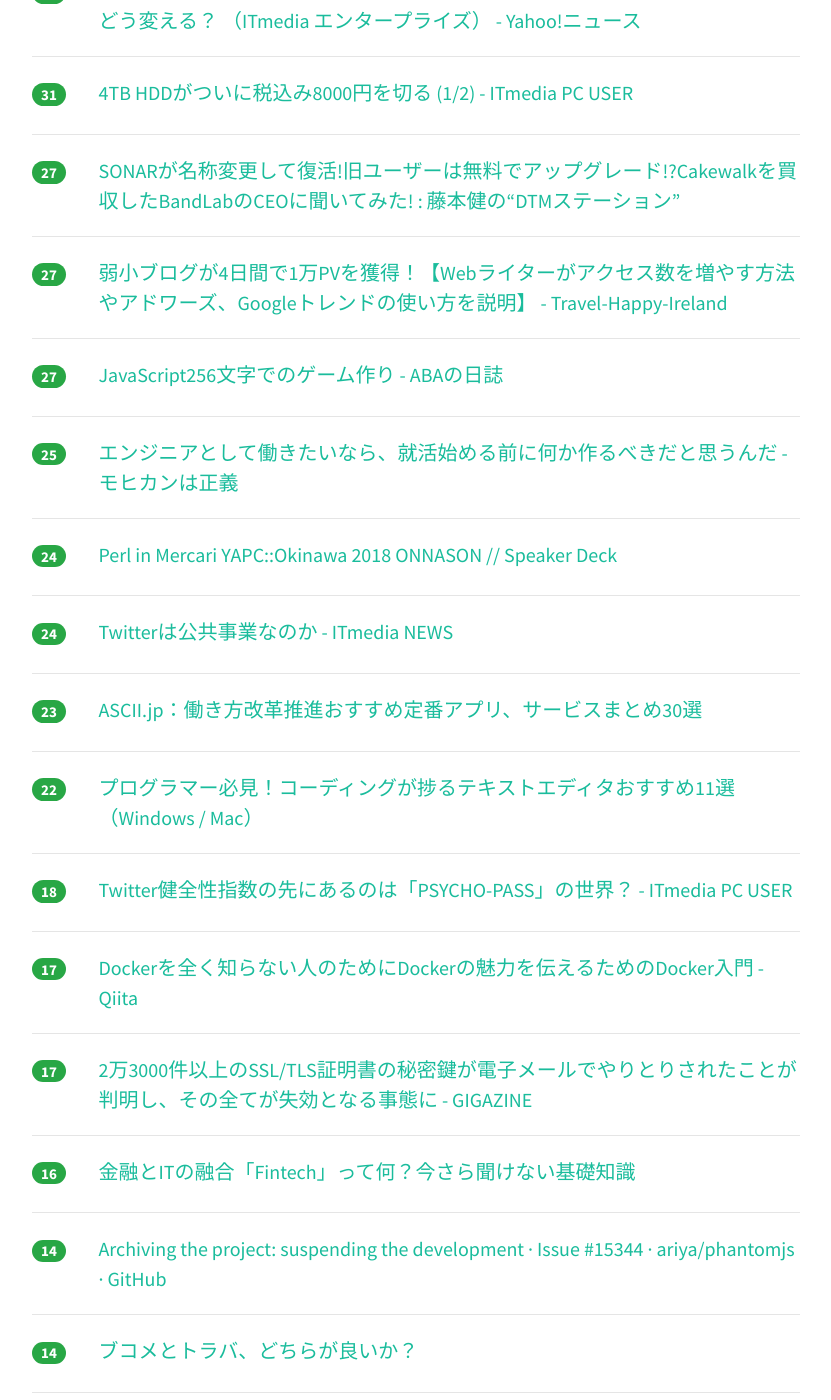
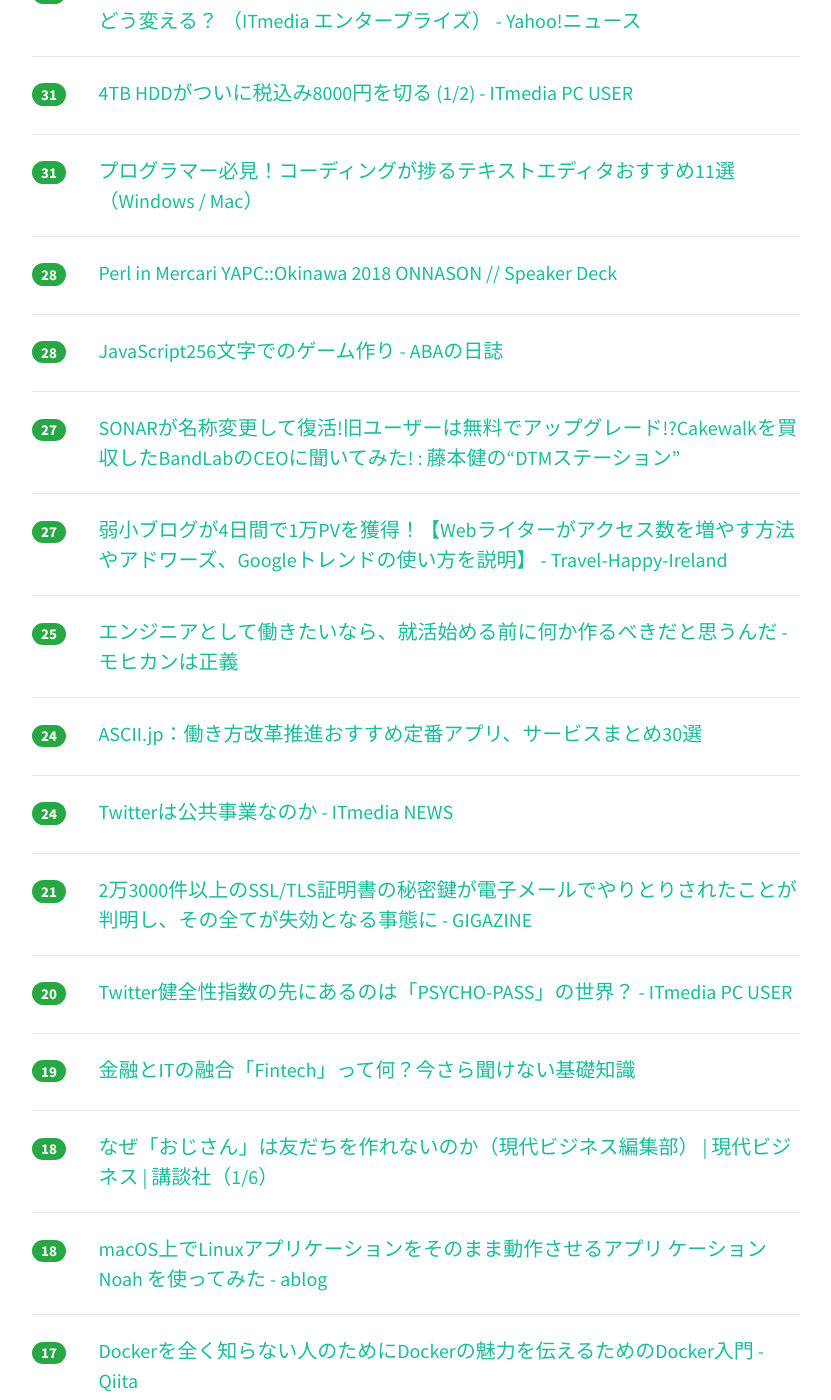
Before and after one commit to yatta47/hatena-matome-site, a Jekyll site: the page built from _posts/2018-03-04-hatena.md, in a window 1280 px wide and 1400 px high, scrolled down 1677 px. Shown: the whole window, without its empty margins (224-1055 px from the left). Built offline with Jekyll 4.4.1, drawn with Linux system fonts in a browser that asks for light colours; nearby versions of some CDN libraries; some of the changed text lies outside the part shown.

Commit message:
Updated 2018-03-04

```diff
--- a/_posts/2018-03-04-hatena.md
+++ b/_posts/2018-03-04-hatena.md
@@ -1,38 +1,38 @@
 ---
 layout: post
 title:  "2018-03-04 はてぶIT"
-date:   2018-03-04 18:03:06
+date:   2018-03-04 19:02:56
 tags: [it-hotentry]
 ---
-36 件のデータあり
+38 件のデータあり
 
 <hr><div class="row">
-<div class="col-1"><span class="badge badge-pill badge-success h2">261</span></div>
+<div class="col-1"><span class="badge badge-pill badge-success h2">281</span></div>
 <div class="col-11"><a href='https://togetter.com/li/1204933' target='_blank'>新卒説明会の応募での学歴フィルター・性別フィルターの存在を就活生がTwitterで告発→該当企業がフィルターを解除 - Togetter</a></div>
 </div>
 <hr>
 <div class="row">
-<div class="col-1"><span class="badge badge-pill badge-success h2">235</span></div>
+<div class="col-1"><span class="badge badge-pill badge-success h2">246</span></div>
+<div class="col-11"><a href='http://hiro.asks.jp/100252.html' target='_blank'>ビリー・ヘリントンとネット文化 : ひろゆき＠オープンSNS</a></div>
+</div>
+<hr>
+<div class="row">
+<div class="col-1"><span class="badge badge-pill badge-success h2">245</span></div>
 <div class="col-11"><a href='http://toricago.hatenablog.com/entry/2018/03/03/220000' target='_blank'>『自然言語処理の基本と技術』が面白い！ - toricago</a></div>
 </div>
 <hr>
 <div class="row">
-<div class="col-1"><span class="badge badge-pill badge-success h2">232</span></div>
-<div class="col-11"><a href='http://hiro.asks.jp/100252.html' target='_blank'>ビリー・ヘリントンとネット文化 : ひろゆき＠オープンSNS</a></div>
-</div>
-<hr>
-<div class="row">
-<div class="col-1"><span class="badge badge-pill badge-success h2">184</span></div>
+<div class="col-1"><span class="badge badge-pill badge-success h2">196</span></div>
 <div class="col-11"><a href='http://blog.edunote.jp/entry/2018/03/04/085231' target='_blank'>「助けて！PCが20台しかないのにコンピュータクラブの定員が30人なの！」いや、ほんとどうしましょう - パパ教員の戯れ言日記</a></div>
 </div>
 <hr>
 <div class="row">
-<div class="col-1"><span class="badge badge-pill badge-success h2">183</span></div>
+<div class="col-1"><span class="badge badge-pill badge-success h2">193</span></div>
 <div class="col-11"><a href='http://heppoko.hatenadiary.jp/entry/2018/03/03/200013' target='_blank'>JavaScript界隈の基本的な用語を歴史とともにさらにまとめてみた - へっぽこびんぼう野郎のnewbie日記</a></div>
 </div>
 <hr>
 <div class="row">
-<div class="col-1"><span class="badge badge-pill badge-success h2">143</span></div>
+<div class="col-1"><span class="badge badge-pill badge-success h2">177</span></div>
 <div class="col-11"><a href='https://withnews.jp/article/f0180304000qq000000000000000G00110701qq000016833A' target='_blank'>「転職4回、クビ1回」からユーチューバー　1年で1千本、やっと黒字に - withnews（ウィズニュース）</a></div>
 </div>
 <hr>
@@ -42,13 +42,18 @@ tags: [it-hotentry]
 </div>
 <hr>
 <div class="row">
-<div class="col-1"><span class="badge badge-pill badge-success h2">53</span></div>
+<div class="col-1"><span class="badge badge-pill badge-success h2">80</span></div>
 <div class="col-11"><a href='https://dev.classmethod.jp/security/2018-aws-re-entering-security-check/' target='_blank'>AWS再入門2018 セキュリティチェック編 ｜ Developers.IO</a></div>
 </div>
 <hr>
 <div class="row">
-<div class="col-1"><span class="badge badge-pill badge-success h2">46</span></div>
+<div class="col-1"><span class="badge badge-pill badge-success h2">53</span></div>
 <div class="col-11"><a href='http://toyokeizai.net/articles/-/210942' target='_blank'>プログラミング言語｢Ruby｣が愛される理由 | 池澤あやかのテック最前線 | 東洋経済オンライン | 経済ニュースの新基準</a></div>
+</div>
+<hr>
+<div class="row">
+<div class="col-1"><span class="badge badge-pill badge-success h2">47</span></div>
+<div class="col-11"><a href='https://medium.com/@catatsuy/f9719352dada' target='_blank'>logrotateの設定とファイルのアクセスモードについて – Tatsuya Kaneko – Medium</a></div>
 </div>
 <hr>
 <div class="row">
@@ -57,22 +62,17 @@ tags: [it-hotentry]
 </div>
 <hr>
 <div class="row">
-<div class="col-1"><span class="badge badge-pill badge-success h2">39</span></div>
-<div class="col-11"><a href='https://medium.com/@catatsuy/f9719352dada' target='_blank'>logrotateの設定とファイルのアクセスモードについて – Tatsuya Kaneko – Medium</a></div>
+<div class="col-1"><span class="badge badge-pill badge-success h2">37</span></div>
+<div class="col-11"><a href='https://www.slideshare.net/hirsoshnakagawa3/ss-89442307' target='_blank'>人工知能と社会</a></div>
+</div>
+<hr>
+<div class="row">
+<div class="col-1"><span class="badge badge-pill badge-success h2">37</span></div>
+<div class="col-11"><a href='https://freesoft.tvbok.com/win10/reset-this-pc/reinstall-fresh-start.html' target='_blank'>Windows10 の再インストールには新機能「新たに開始」(Fresh Start) が便利 - ぼくんちのTV 別館</a></div>
 </div>
 <hr>
 <div class="row">
 <div class="col-1"><span class="badge badge-pill badge-success h2">36</span></div>
-<div class="col-11"><a href='https://freesoft.tvbok.com/win10/reset-this-pc/reinstall-fresh-start.html' target='_blank'>Windows10 の再インストールには新機能「新たに開始」(Fresh Start) が便利 - ぼくんちのTV 別館</a></div>
-</div>
-<hr>
-<div class="row">
-<div class="col-1"><span class="badge badge-pill badge-success h2">35</span></div>
-<div class="col-11"><a href='https://www.slideshare.net/hirsoshnakagawa3/ss-89442307' target='_blank'>人工知能と社会</a></div>
-</div>
-<hr>
-<div class="row">
-<div class="col-1"><span class="badge badge-pill badge-success h2">35</span></div>
 <div class="col-11"><a href='http://narumi.blog.jp/archives/74685389.html' target='_blank'>スマホの「スクショ」こそ最高のブックマークだったりする : Blog @narumi</a></div>
 </div>
 <hr>
@@ -87,6 +87,21 @@ tags: [it-hotentry]
 </div>
 <hr>
 <div class="row">
+<div class="col-1"><span class="badge badge-pill badge-success h2">31</span></div>
+<div class="col-11"><a href='https://career.levtech.jp/guide/knowhow/article/15/' target='_blank'>プログラマー必見！コーディングが捗るテキストエディタおすすめ11選（Windows / Mac）</a></div>
+</div>
+<hr>
+<div class="row">
+<div class="col-1"><span class="badge badge-pill badge-success h2">28</span></div>
+<div class="col-11"><a href='https://speakerdeck.com/kazeburo/perl-in-mercari-yapc-okinawa-2018-onnason' target='_blank'>Perl in Mercari YAPC::Okinawa 2018 ONNASON // Speaker Deck</a></div>
+</div>
+<hr>
+<div class="row">
+<div class="col-1"><span class="badge badge-pill badge-success h2">28</span></div>
+<div class="col-11"><a href='http://aba.hatenablog.com/entry/2018/03/03/170747' target='_blank'>JavaScript256文字でのゲーム作り - ABAの日誌</a></div>
+</div>
+<hr>
+<div class="row">
 <div class="col-1"><span class="badge badge-pill badge-success h2">27</span></div>
 <div class="col-11"><a href='http://www.dtmstation.com/archives/52010778.html' target='_blank'>SONARが名称変更して復活!旧ユーザーは無料でアップグレード!?Cakewalkを買収したBandLabのCEOに聞いてみた! : 藤本健の“DTMステーション”</a></div>
 </div>
@@ -97,18 +112,13 @@ tags: [it-hotentry]
 </div>
 <hr>
 <div class="row">
-<div class="col-1"><span class="badge badge-pill badge-success h2">27</span></div>
-<div class="col-11"><a href='http://aba.hatenablog.com/entry/2018/03/03/170747' target='_blank'>JavaScript256文字でのゲーム作り - ABAの日誌</a></div>
-</div>
-<hr>
-<div class="row">
 <div class="col-1"><span class="badge badge-pill badge-success h2">25</span></div>
 <div class="col-11"><a href='http://blog.pinkumohikan.com/entry/development-something-before-entry' target='_blank'>エンジニアとして働きたいなら、就活始める前に何か作るべきだと思うんだ - モヒカンは正義</a></div>
 </div>
 <hr>
 <div class="row">
 <div class="col-1"><span class="badge badge-pill badge-success h2">24</span></div>
-<div class="col-11"><a href='https://speakerdeck.com/kazeburo/perl-in-mercari-yapc-okinawa-2018-onnason' target='_blank'>Perl in Mercari YAPC::Okinawa 2018 ONNASON // Speaker Deck</a></div>
+<div class="col-11"><a href='http://ascii.jp/limit/group/ida/elem/000/001/634/1634243/' target='_blank'>ASCII.jp：働き方改革推進おすすめ定番アプリ、サービスまとめ30選</a></div>
 </div>
 <hr>
 <div class="row">
@@ -117,18 +127,28 @@ tags: [it-hotentry]
 </div>
 <hr>
 <div class="row">
-<div class="col-1"><span class="badge badge-pill badge-success h2">23</span></div>
-<div class="col-11"><a href='http://ascii.jp/limit/group/ida/elem/000/001/634/1634243/' target='_blank'>ASCII.jp：働き方改革推進おすすめ定番アプリ、サービスまとめ30選</a></div>
+<div class="col-1"><span class="badge badge-pill badge-success h2">21</span></div>
+<div class="col-11"><a href='https://gigazine.net/news/20180304-private-keys-on-emails/' target='_blank'>2万3000件以上のSSL/TLS証明書の秘密鍵が電子メールでやりとりされたことが判明し、その全てが失効となる事態に - GIGAZINE</a></div>
 </div>
 <hr>
 <div class="row">
-<div class="col-1"><span class="badge badge-pill badge-success h2">22</span></div>
-<div class="col-11"><a href='https://career.levtech.jp/guide/knowhow/article/15/' target='_blank'>プログラマー必見！コーディングが捗るテキストエディタおすすめ11選（Windows / Mac）</a></div>
+<div class="col-1"><span class="badge badge-pill badge-success h2">20</span></div>
+<div class="col-11"><a href='http://www.itmedia.co.jp/pcuser/articles/1803/04/news016.html' target='_blank'>Twitter健全性指数の先にあるのは「PSYCHO-PASS」の世界？ - ITmedia PC USER</a></div>
+</div>
+<hr>
+<div class="row">
+<div class="col-1"><span class="badge badge-pill badge-success h2">19</span></div>
+<div class="col-11"><a href='https://career.levtech.jp/guide/knowhow/article/4/' target='_blank'>金融とITの融合「Fintech」って何？今さら聞けない基礎知識</a></div>
 </div>
 <hr>
 <div class="row">
 <div class="col-1"><span class="badge badge-pill badge-success h2">18</span></div>
-<div class="col-11"><a href='http://www.itmedia.co.jp/pcuser/articles/1803/04/news016.html' target='_blank'>Twitter健全性指数の先にあるのは「PSYCHO-PASS」の世界？ - ITmedia PC USER</a></div>
+<div class="col-11"><a href='http://gendai.ismedia.jp/articles/-/54677' target='_blank'>なぜ「おじさん」は友だちを作れないのか（現代ビジネス編集部） | 現代ビジネス | 講談社（1/6）</a></div>
+</div>
+<hr>
+<div class="row">
+<div class="col-1"><span class="badge badge-pill badge-success h2">18</span></div>
+<div class="col-11"><a href='http://d.hatena.ne.jp/yohei-a/20180304/1520138751' target='_blank'>macOS上でLinuxアプリケーションをそのまま動作させるアプリ ケーション Noah を使ってみた - ablog</a></div>
 </div>
 <hr>
 <div class="row">
@@ -137,28 +157,23 @@ tags: [it-hotentry]
 </div>
 <hr>
 <div class="row">
-<div class="col-1"><span class="badge badge-pill badge-success h2">17</span></div>
-<div class="col-11"><a href='https://gigazine.net/news/20180304-private-keys-on-emails/' target='_blank'>2万3000件以上のSSL/TLS証明書の秘密鍵が電子メールでやりとりされたことが判明し、その全てが失効となる事態に - GIGAZINE</a></div>
-</div>
-<hr>
-<div class="row">
 <div class="col-1"><span class="badge badge-pill badge-success h2">16</span></div>
-<div class="col-11"><a href='https://career.levtech.jp/guide/knowhow/article/4/' target='_blank'>金融とITの融合「Fintech」って何？今さら聞けない基礎知識</a></div>
-</div>
-<hr>
-<div class="row">
-<div class="col-1"><span class="badge badge-pill badge-success h2">14</span></div>
 <div class="col-11"><a href='https://github.com/ariya/phantomjs/issues/15344' target='_blank'>Archiving the project: suspending the development · Issue #15344 · ariya/phantomjs · GitHub</a></div>
 </div>
 <hr>
 <div class="row">
-<div class="col-1"><span class="badge badge-pill badge-success h2">14</span></div>
+<div class="col-1"><span class="badge badge-pill badge-success h2">15</span></div>
 <div class="col-11"><a href='https://anond.hatelabo.jp/20180304131918' target='_blank'>ブコメとトラバ、どちらが良いか？</a></div>
 </div>
 <hr>
 <div class="row">
 <div class="col-1"><span class="badge badge-pill badge-success h2">14</span></div>
-<div class="col-11"><a href='http://gendai.ismedia.jp/articles/-/54677' target='_blank'>なぜ「おじさん」は友だちを作れないのか（現代ビジネス編集部） | 現代ビジネス | 講談社（1/6）</a></div>
+<div class="col-11"><a href='https://lineblog.me/yamamotoichiro/archives/13175983.html' target='_blank'>やまもといちろう 公式ブログ - フェイクニュース対策団体の発起人・東洋経済が自ら微妙な記事掲載で自ら威信を誇示 - Powered by LINE</a></div>
+</div>
+<hr>
+<div class="row">
+<div class="col-1"><span class="badge badge-pill badge-success h2">13</span></div>
+<div class="col-11"><a href='http://ktrmnm.github.io/blog/2018/03/04/201803-nn-bcd/' target='_blank'>Backpropしないニューラルネット入門 (2/2) | やっていく</a></div>
 </div>
 <hr>
 <div class="row">
@@ -167,18 +182,13 @@ tags: [it-hotentry]
 </div>
 <hr>
 <div class="row">
-<div class="col-1"><span class="badge badge-pill badge-success h2">11</span></div>
-<div class="col-11"><a href='http://ktrmnm.github.io/blog/2018/03/04/201803-nn-bcd/' target='_blank'>Backpropしないニューラルネット入門 (2/2) | やっていく</a></div>
+<div class="col-1"><span class="badge badge-pill badge-success h2">10</span></div>
+<div class="col-11"><a href='http://www.for-toru.com/entry/2018/03/03/230000' target='_blank'>【イベント】カメラの祭典「CP+2018」に出かけてきたよ！ - フォトる？</a></div>
 </div>
 <hr>
 <div class="row">
-<div class="col-1"><span class="badge badge-pill badge-success h2">11</span></div>
-<div class="col-11"><a href='https://lineblog.me/yamamotoichiro/archives/13175983.html' target='_blank'>やまもといちろう 公式ブログ - フェイクニュース対策団体の発起人・東洋経済が自ら微妙な記事掲載で自ら威信を誇示 - Powered by LINE</a></div>
-</div>
-<hr>
-<div class="row">
-<div class="col-1"><span class="badge badge-pill badge-success h2">9</span></div>
-<div class="col-11"><a href='http://www.for-toru.com/entry/2018/03/03/230000' target='_blank'>【イベント】カメラの祭典「CP+2018」に出かけてきたよ！ - フォトる？</a></div>
+<div class="col-1"><span class="badge badge-pill badge-success h2">10</span></div>
+<div class="col-11"><a href='http://nlab.itmedia.co.jp/nl/articles/1803/04/news012.html' target='_blank'>ネットと「新聞、雑誌、ラジオ、テレビ」どれを一番信用する？　女子高生が考える「マスメディアの信頼度」 (1/4) - ねとらぼ</a></div>
 </div>
 <hr>
 <div class="row">
```
